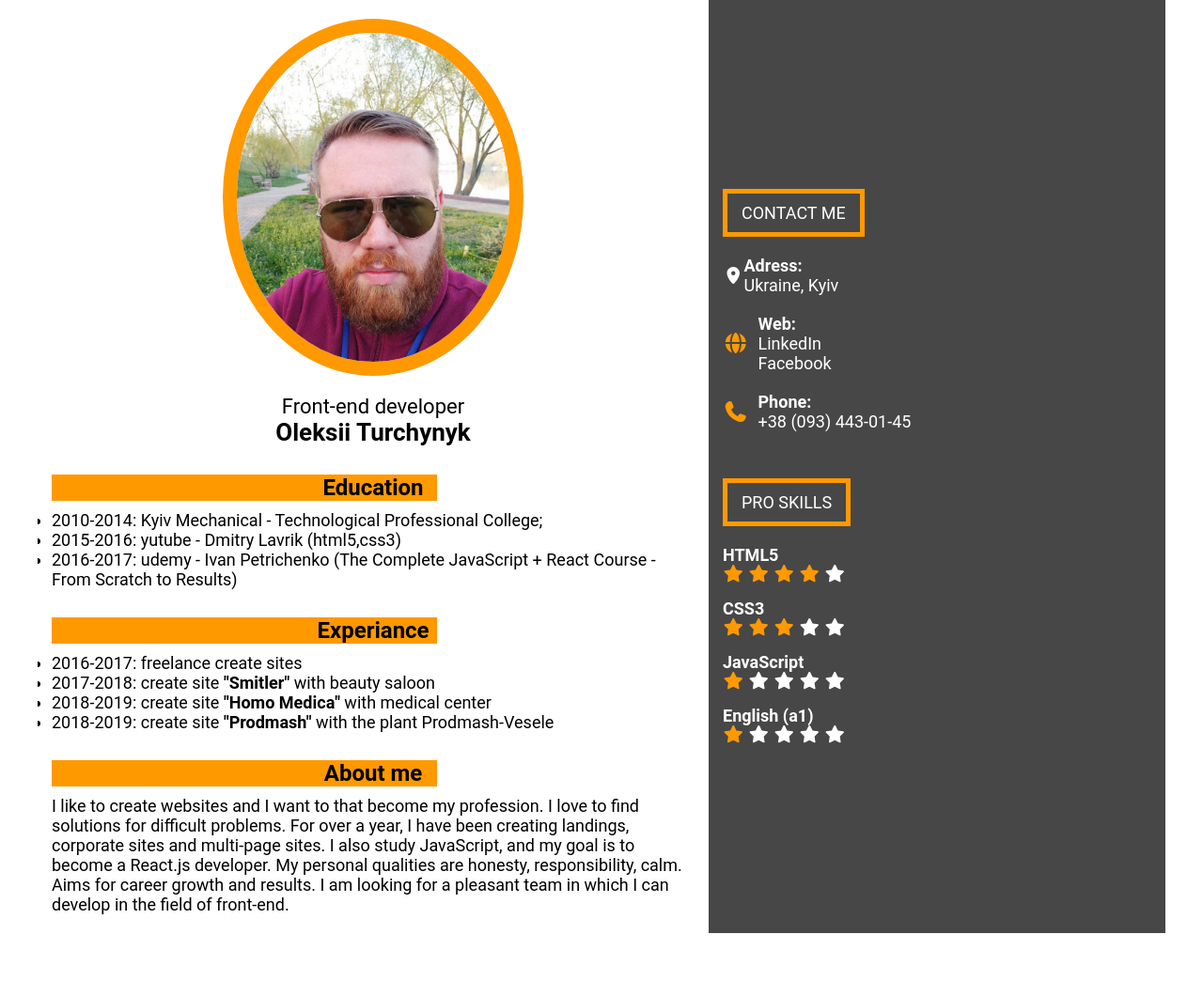
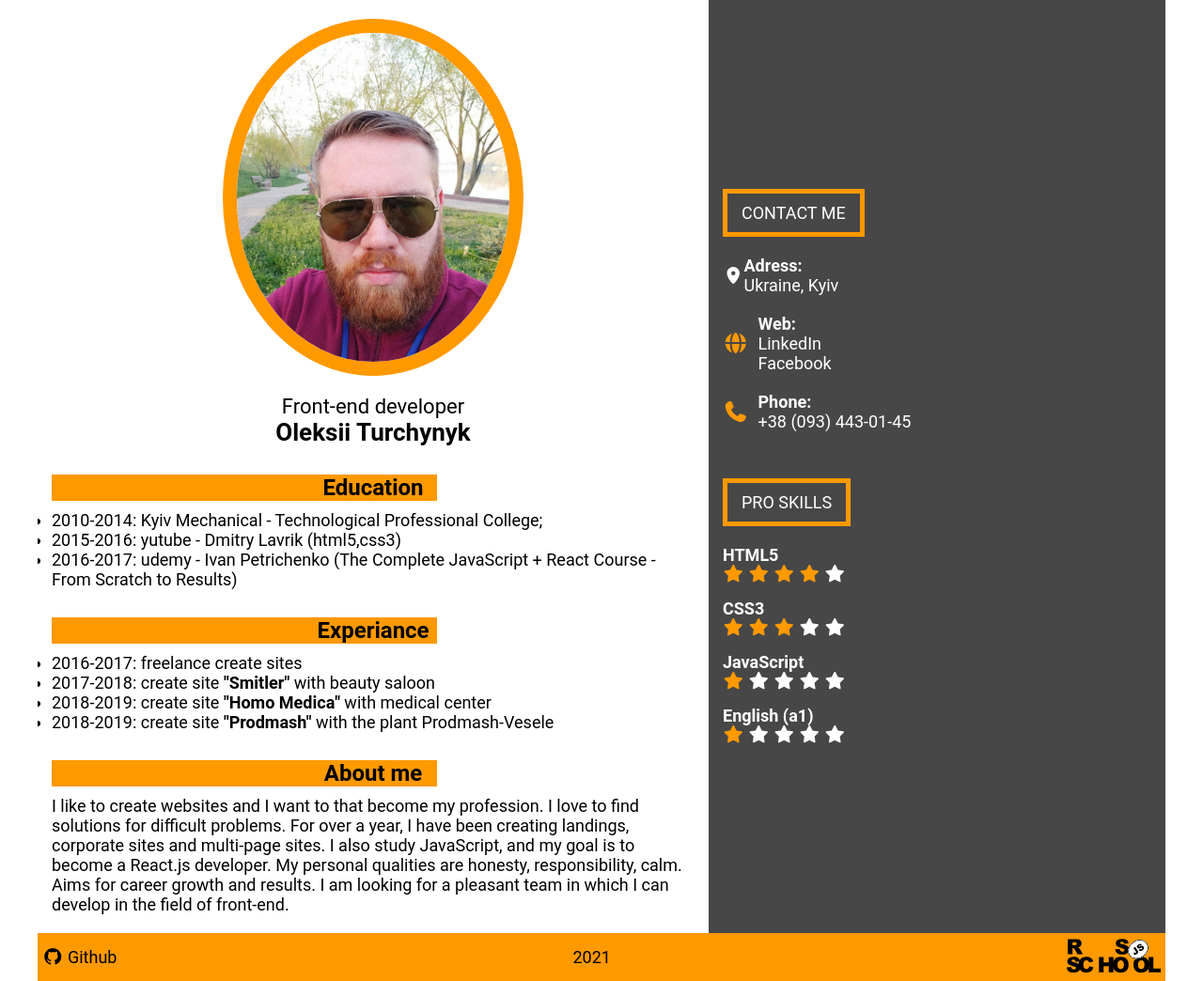
Before and after one commit to Mishkalesha/rsschool-cv, a plain HTML site: page index.html in a window 1280 px wide. Shown: the whole page at 94% size. Before the commit the page ends 993 px from the top, so only its background shows below. Drawn offline with Linux system fonts and the light colour scheme.

Commit message:
feat: add footer section

```diff
--- a/index.html
+++ b/index.html
@@ -167,7 +167,19 @@
           <div class="social"></div>
         </aside>
       </div>
-
+      <footer class="footer">
+        <div class="footer__github">
+          <a target="_blank" href="https://github.com/Mishkalesha?tab=repositories"
+            ><i class="fab fa-github"></i> Github</a
+          >
+        </div>
+        <div class="footer__year">2021</div>
+        <div class="footer__rsschool">
+          <a target="_blank" class="footer__rsschool_img-small" href="https://rs.school/js/">
+            <img src="img/rs_school_js.svg" alt="rsschool image"
+          /></a>
+        </div>
+      </footer>
     </div>
     <script src="all.min.js"></script>
   </body>
```
